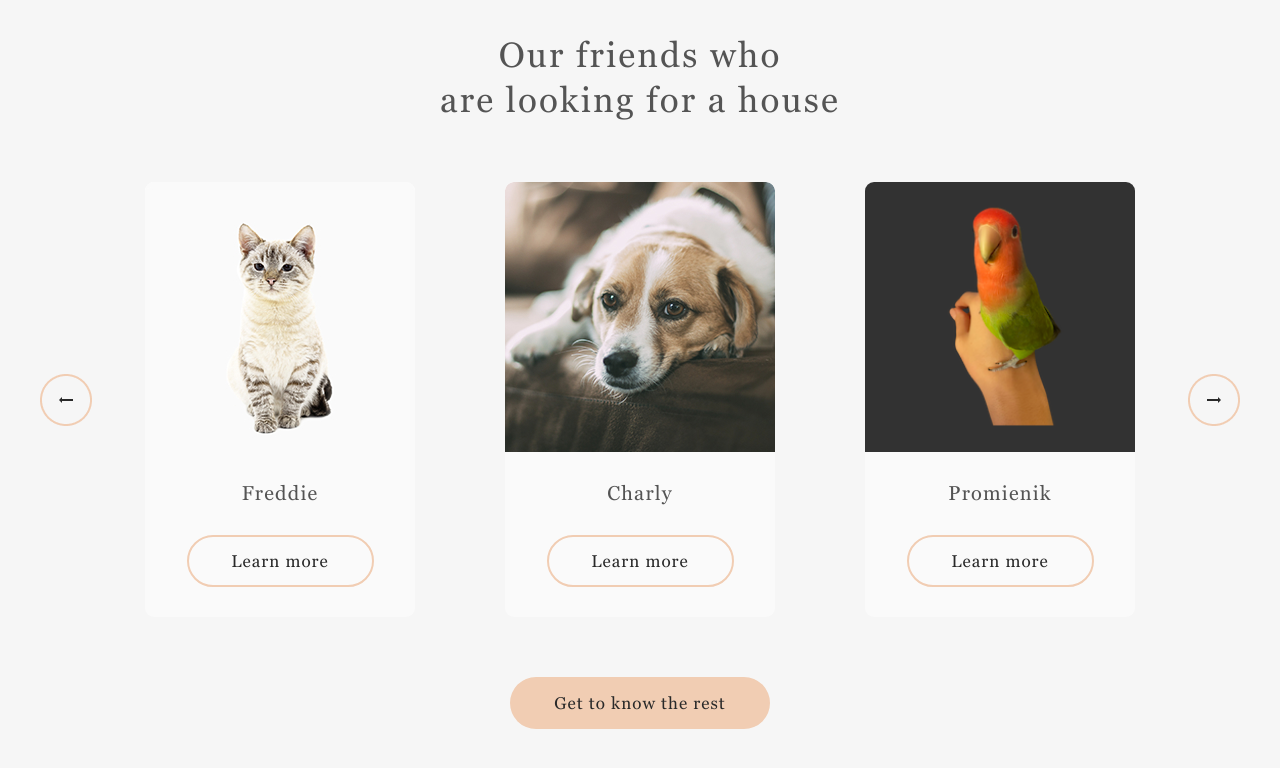
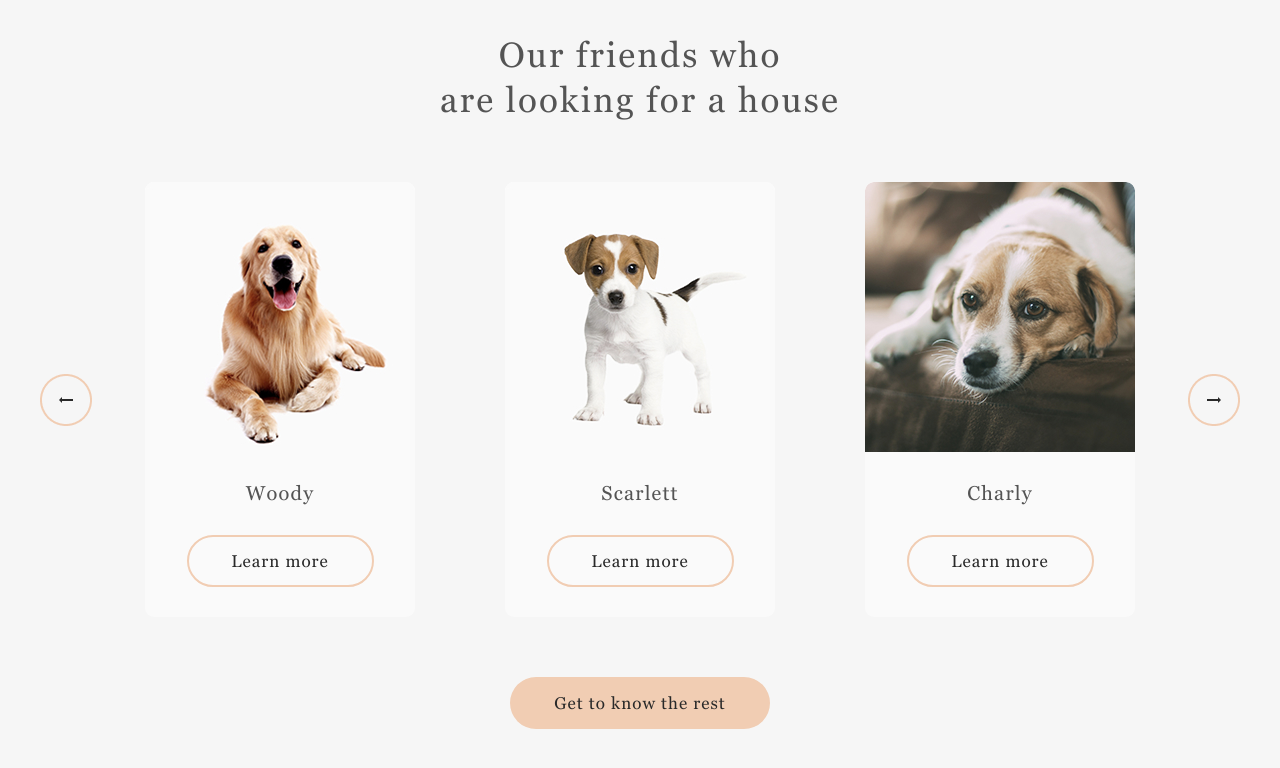
Before and after one commit to SergeiStekh/shelter, a plain HTML site: page pages/main/index.html in a window 1280 px wide. Both pictures are taken after a click on the element 66 px from the left and 1944 px from the top of the page. Shown: the part 1544-2312 px from the top of the page. Drawn offline with Linux system fonts and the light colour scheme.

Commit message:
fix: slider on main page

```diff
--- a/assets/pets.json
+++ b/assets/pets.json
@@ -1,5 +1,6 @@
 [
     {
+        "id": 0,
         "url": "../../assets/images/pets-jennifer.jpg",
         "name": "Jennifer",
         "breed": "Dog - Labrador",
@@ -9,6 +10,7 @@
         "diseases": ["none"],
         "parasites": ["none"]
     }, {
+        "id": 1,
         "url": "../../assets/images/pets-katrine-third.jpg",
         "name": "Katrine",
         "breed": "Cat - British Shorthair",
@@ -18,6 +20,7 @@
         "diseases": ["none"],
         "parasites": ["none"]
     }, {
+        "id": 2,
         "url": "../../assets/images/pets-katrine-first.jpg",
         "name": "Sophia",
         "breed": "Dog - Shih tzu",
@@ -27,6 +30,7 @@
         "diseases": ["none"],
         "parasites": ["none"]
     }, {
+        "id": 3,
         "url": "../../assets/images/pets-woody.jpg",
         "name": "Woody",
         "breed": "Dog - Golden Retriever",
@@ -36,6 +40,7 @@
         "diseases": ["none"],
         "parasites": ["none"]
     }, {
+        "id": 4,
         "url": "../../assets/images/pets-scarlet.jpg",
         "name": "Scarlett",
         "breed": "Dog - Jack Russell Terrier",
@@ -45,6 +50,7 @@
         "diseases": ["none"],
         "parasites": ["none"]
     }, {
+        "id": 5,
         "url": "../../assets/images/pets-timmy.jpg",
         "name": "Timmy",
         "breed": "Cat - British Shorthair",
@@ -54,6 +60,7 @@
         "diseases": ["none"],
         "parasites": ["none"]
     }, {
+        "id": 6,
         "url": "../../assets/images/pets-katrine-second.jpg",
         "name": "Freddie",
         "breed": "Cat - British Shorthair",
@@ -63,6 +70,7 @@
         "diseases": ["none"],
         "parasites": ["none"]
     }, {
+        "id": 7,
         "url": "../../assets/images/pets-charly.jpg",
         "name": "Charly",
         "breed": "Dog - Jack Russell Terrier",
@@ -71,8 +79,8 @@
         "inoculations": "none",
         "diseases": ["none"],
         "parasites": ["none"]
-    },
-    {
+    }, {
+        "id": 8,
         "url": "../../assets/images/promienik.png",
         "name": "Promienik",
         "breed": "Parrot - Lovebird",
--- a/pages/main/index.html
+++ b/pages/main/index.html
@@ -4,7 +4,7 @@
   <meta charset="UTF-8">
   <meta http-equiv="X-UA-Compatible" content="IE=edge">
   <meta name="viewport" content="width=device-width, initial-scale=1.0">
-  <link rel="icon" type="image/x-icon" href="./favicon.ico">
+  <link rel="icon" type="image/x-icon" href="/favicon.ico">
   <link rel="stylesheet" href="./style.css">
   <title>Shelter</title>
 </head>
--- a/pages/main/script.js
+++ b/pages/main/script.js
@@ -50,19 +50,11 @@ class FriendsList extends DomElement {
         throw new Error(`some problem with fetching, status: ${friendsList.statusText}`)
       }
       this.data = await friendsList.json();
-      this.addFriendCards();
+      this.friendsSlider = new Slider(this.node, this.data);
+      this.friendsSlider.renderSlides();
     } catch(err) {
       console.error(err)
     }
-  }
-
-  addFriendCards() {
-    Array.from(this.data).forEach(el => {
-      new FriendCard(this.node, "li", "friends__item slider__item", "", "append", el)
-    });
-    const buttonsWrapper = new DomElement(this.parent, "div", "friends__slider-buttons", "", document.querySelector(".friends__list"));
-    const buttonLeft = new DomElement(buttonsWrapper.node, "div", "friends__button-left control_prev");
-    const buttonRight = new DomElement(buttonsWrapper.node, "div", "friends__button-right control_next")
   }
 }
 
@@ -81,21 +73,90 @@ class FriendCard extends DomElement {
   }
 }
 
+class Slider {
+  constructor(parent, slides) {
+    this.parent = parent;
+    this.allSlides = slides;
+    this.slidesQuantity = this.allSlides.length;
+    this.slidesDomElements = null;
+    this.currentSlidesIds = [];
+    this.renderSliderButtons();
+    this.slidesDomElements = this.allSlides.map(slide => {
+      return new FriendCard(this.parent, "li", "friends__item slider__item", "", "append", slide);
+    });
+  }
+
+  renderSliderButtons() {
+    const buttonsWrapper = new DomElement(this.parent, "div", "friends__slider-buttons", "", document.querySelector(".friends__list"));
+    const buttonLeft = new DomElement(buttonsWrapper.node, "div", "friends__button-left control_prev");
+    const buttonRight = new DomElement(buttonsWrapper.node, "div", "friends__button-right control_next");
+    buttonLeft.node.addEventListener('click', (e) => this.renderSlides(e));
+    buttonRight.node.addEventListener('click', (e) => this.renderSlides(e));
+  }
+
+  detectSlidesPerPageQuantity() {
+    let width = document.body.clientWidth;
+
+    if (width >= 100 && width < 768) {
+      this.slidesQuantity = 1;
+    }
+    if (width >= 768 && width < 1280) {
+      this.slidesQuantity = 2;
+    }
+    if (width >= 1280) {
+      this.slidesQuantity = 3;
+    }
+  }
+
+  shuffleSlides(array) {
+    for (let i = array.length - 1; i > 0; i--) {
+      let j = Math.floor(Math.random() * (i + 1));
+      [array[i], array[j]] = [array[j], array[i]];
+    }
+    return array
+  }
+
+  chooseSlidesToRender() {
+    this.detectSlidesPerPageQuantity();
+    if (this.currentSlidesIds.length === 0) {
+      this.currentSlidesIds = [...this.allSlides].map(slide => slide.id).slice(0, this.slidesQuantity);
+    } else {
+      let newIds = [];
+      this.allSlides.forEach(slide => {
+        if (!this.currentSlidesIds.includes(slide.id)) {
+          newIds.push(slide.id);
+        }
+      });
+      this.currentSlidesIds = this.shuffleSlides(newIds).slice(0, this.slidesQuantity);
+    }
+  }
+
+  renderSlides() {
+    this.chooseSlidesToRender();
+    this.removeSlides();
+    this.slidesDomElements.forEach(el => {
+      if (this.currentSlidesIds.includes(el.friendData.id)) {
+        el.node.classList.add("active__slide");
+      }
+    })
+  }
+
+  removeSlides() {
+    this.slidesDomElements.forEach(el => el.node.classList.remove("active__slide"));
+  }
+}
+
 async function app(initial = true) {
-  const friendCards = await new FriendsList(document.querySelector("#friends"), "ul", "friends__list slider", "", document.querySelector(".friends__title")).getFriends("../../assets/pets.json");
+  await new FriendsList(document.querySelector("#friends"), "ul", "friends__list slider", "", document.querySelector(".friends__title")).getFriends("../../assets/pets.json");
 
   if (initial) {
     document.querySelector(".burger").addEventListener('click', toggleMenu);
     navigation();
-    mainSlider();
     modal();
     watchMediaChanges();
   } else {
-    mainSlider();
     modal();
   }
-
-
 }
 
 function toggleMenu() {
```
Lines whose indentation alone changed are shown as unchanged.
